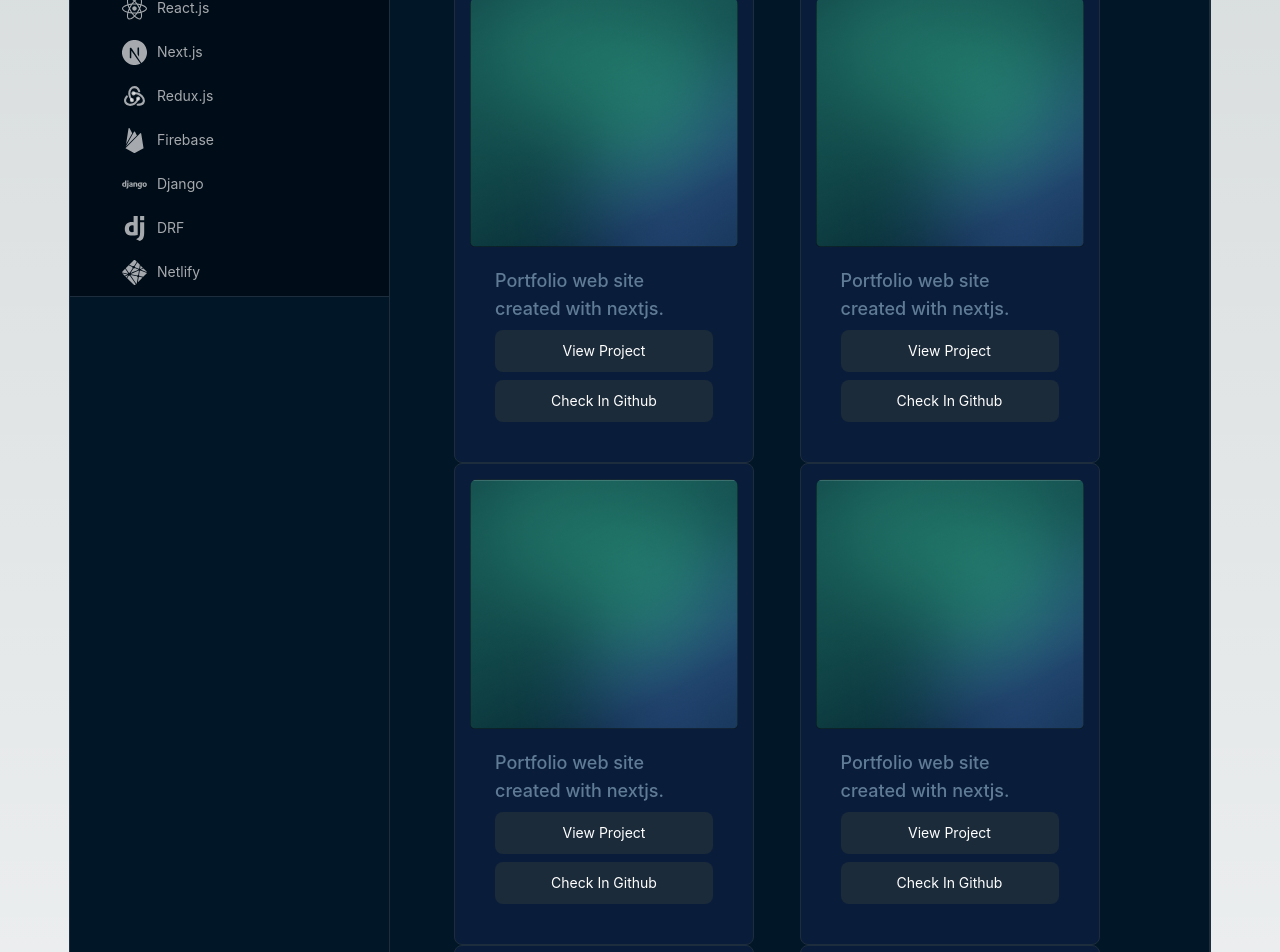
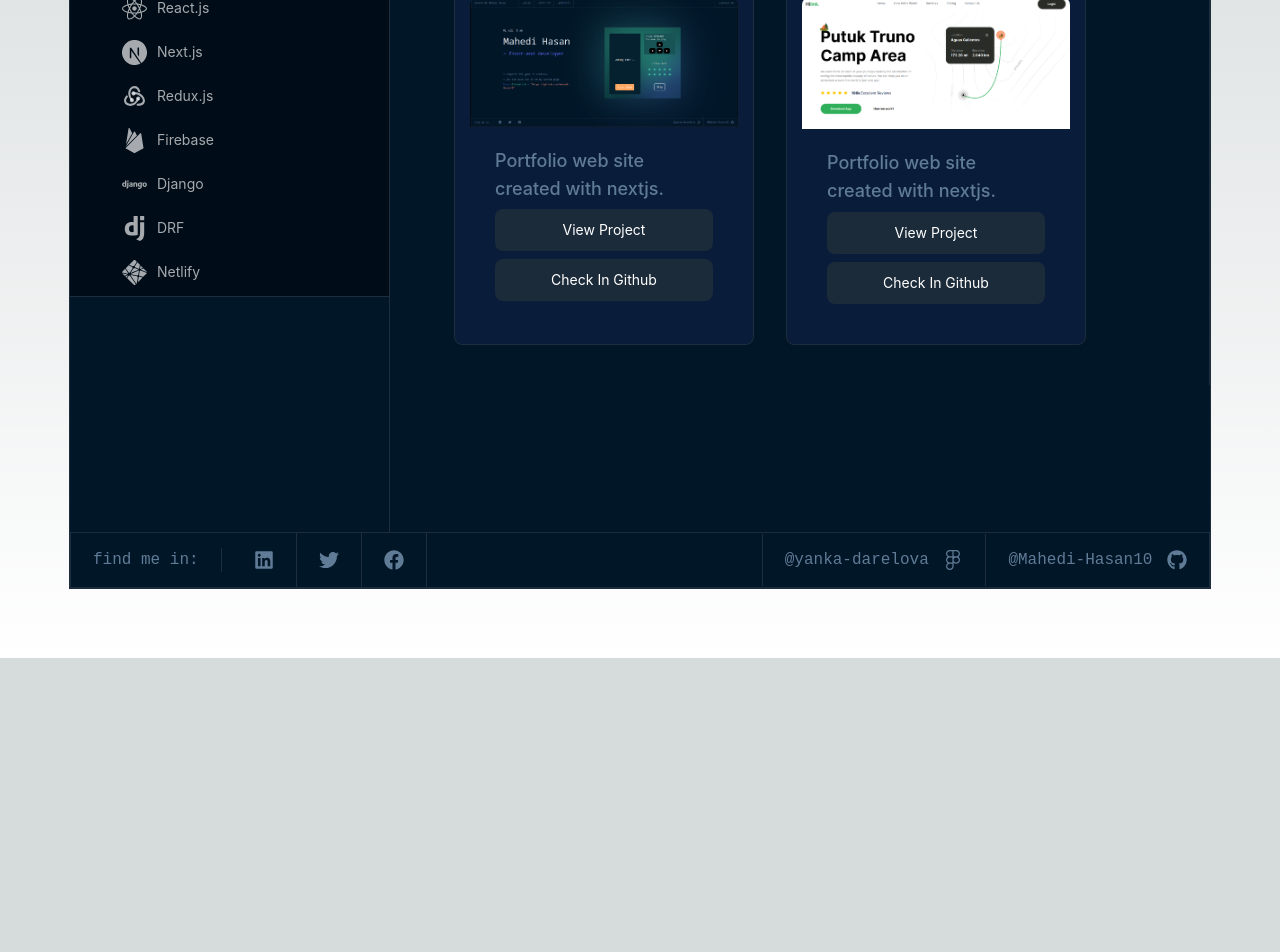
Before and after one commit to Mahedi-Hasan10/NexTPortfolio, a Next.js app: page /project in a window 1280 px wide. Shown: the part 240-1192 px from the top of the page. After the commit the page ends 898 px from the top, so only its background shows below. Built offline with nearby package versions, Linux system fonts and the light colour scheme.

Commit message:
projects updated

```diff
--- a/app/common/Navbar.jsx
+++ b/app/common/Navbar.jsx
@@ -46,7 +46,7 @@ const Navbar = () => {
               <Link className="border-b-white border-b-2 py-3 focus:border-b-[orange] text-center" href="/">
                 _hello
               </Link>
-              <Link className="border-b-white border-b-2 py-3 focus:border-b-[orange] text-center" href="/about-me/terminal">
+              <Link className="border-b-white border-b-2 py-3 focus:border-b-[orange] text-center" href="/about-me/info">
                 _about-me
               </Link>
               <Link className="border-b-white border-b-2 py-3 focus:border-b-[orange] text-center" href="/project">
@@ -79,7 +79,7 @@ const Navbar = () => {
             </Link>
             <Link
               className="lg:border-r border-b border-[#1E2D3D] px-[22px] py-[17px] hover:text-white focus:text-white focus:border-b-2 focus:border-b-[#FEA55F]"
-              href="/about-me/terminal"
+              href="/about-me/info"
             >
               _about-me
             </Link>
--- a/components/Info/InfoAboutMe.jsx
+++ b/components/Info/InfoAboutMe.jsx
@@ -39,8 +39,7 @@ const Info = () => {
             Hi there, I&apos;m Mahedi Hasan, a passionate Full Stack Web Developer
             hailing from the vibrant city of Khulna, Bangladesh.
           </p>
-          <p className="flex items-center">
-          </p>
+
           <p className="flex items-center">
             In the realm of web development, I find my true calling. Armed with
             TypeScript, I navigate the digital landscapes, crafting solutions
@@ -48,8 +47,7 @@ const Info = () => {
             battlefield, I&apos;m not afraid to explore beyond, dabbling in
             technologies like Rust, React Native and Blockchain.
           </p>
-          <p className="flex items-center">
-          </p>
+
           <p className="flex items-center">
             I thrive on challenges, solving problems, and turning ideas into
             tangible, functional products.
--- /dev/null
+++ b/components/constants/Constants.jsx
@@ -0,0 +1,17 @@
+export const AboutMeText = `
+1   * Hi there, I'm Imran Shaikh, a passionate
+2   * Full Stack Web Developer hailing from the
+3   * vibrant city of Khulna, Bangladesh.
+4
+5   * In the realm of web development, I find my true calling. Armed with JavaScript and Python,
+6   * navigate the digital landscapes,
+7   * crafting solutions and bringing new products to life.
+8   * While the web serves as my battlefield,
+9   * I'm not afraid to explore beyond, dabbling in technologies like React, Next and Djano.
+12  *
+13  *
+14  *
+15  *
+16  * I thrive on challenges, solving problems,
+17  * and turning ideas into tangible, functional products.
+  `;
--- a/components/projects/ProjectCard.jsx
+++ b/components/projects/ProjectCard.jsx
@@ -2,29 +2,32 @@ import Image from 'next/image';
 import Link from 'next/link';
 import {  Card } from 'antd';
 const { Meta } = Card;
-const ProjectCard = ({ imageSrc, category, title, description }) => {
+const ProjectCard = ({technology, imageSrc, shortDes , githubLink , DeployLink }) => {
     return (
       <Card
-          className='p-4 bg-[#091D3A] border border-[#1E2D3D]'
+          className='p-4 bg-[#091D3A] border border-[#1E2D3D] group  cursor-pointer transition-all duration-500 '
             style={{
             width: 300,
             }}
             cover={
             <Image
                 alt="example"
-                src="/Background.png"
-                height={100}
-                width={150}
+                src={imageSrc}
+                height={200}
+                width={250}
             />
             }
 
         >
             <Meta
-            description="Portfolio web site created with nextjs."
+            description={shortDes}
             />
             <div className="flex flex-col text-center gap-2 mt-[10px]">
-                <Link className='py-[10px] px-[14px] bg-[#1C2B3A] text-white rounded-lg' href="3">View Project</Link>
-                <Link className='py-[10px] px-[14px] bg-[#1C2B3A] text-white rounded-lg' href="3">Check In Github</Link>
+                <Link target='_blank' className='py-[10px] px-[14px] bg-[#1C2B3A] text-white rounded-lg' href={DeployLink}>View Project</Link>
+                <Link target='_blank' className='py-[10px] px-[14px] bg-[#1C2B3A] text-white rounded-lg' href={githubLink}>Check In Github</Link>
+            </div>
+            <div className='absolute top-0 left-0'>
+                <p className='bg-black bg-opacity-80 hidden group-hover:block rounded-br-lg text-white text-lg font-[450] px-5 border border-[#1E2D3D] py-2'>{technology}</p>
             </div>
         </Card>
     );
--- a/components/projects/Projects.jsx
+++ b/components/projects/Projects.jsx
@@ -1,20 +1,26 @@
 import ProjectCard from "./ProjectCard";
-
 
 const Projects = () => {
   return (
     <div className="text-gray-600 body-font">
       <div className="container  mx-auto ">
-          <div className="grid 2xl:grid-cols-4 lg:grid-cols-2 md:grid-cols-2 :gap-8">
+        <div className="flex flex-wrap  gap-8">
+          <ProjectCard
+            shortDes="Portfolio web site created with nextjs."
+            imageSrc={"/projects/project1.png"}
+            DeployLink="https://next-portfolio-5n3a.vercel.app/"
+            githubLink="https://github.com/Mahedi-Hasan10/NextPortfolio"
+            technology="Next.js"
 
-          <ProjectCard/>
-          <ProjectCard/>
-          <ProjectCard/>
-          <ProjectCard/>
-          <ProjectCard/>
-          <ProjectCard/>
-          <ProjectCard/>
-          <ProjectCard/>
+          />
+          <ProjectCard
+            shortDes="Portfolio web site created with nextjs."
+            imageSrc={"/projects/project2.png"}
+            DeployLink="https://travel-app-chi-pink.vercel.app/"
+            githubLink="https://github.com/Mahedi-Hasan10/travel_app"
+            technology="Next.js"
+
+          />
         </div>
       </div>
     </div>
```
Also changed, not shown: public/projects/project1.png (added), public/projects/project2.png (added). Lines whose indentation alone changed are shown as unchanged.
